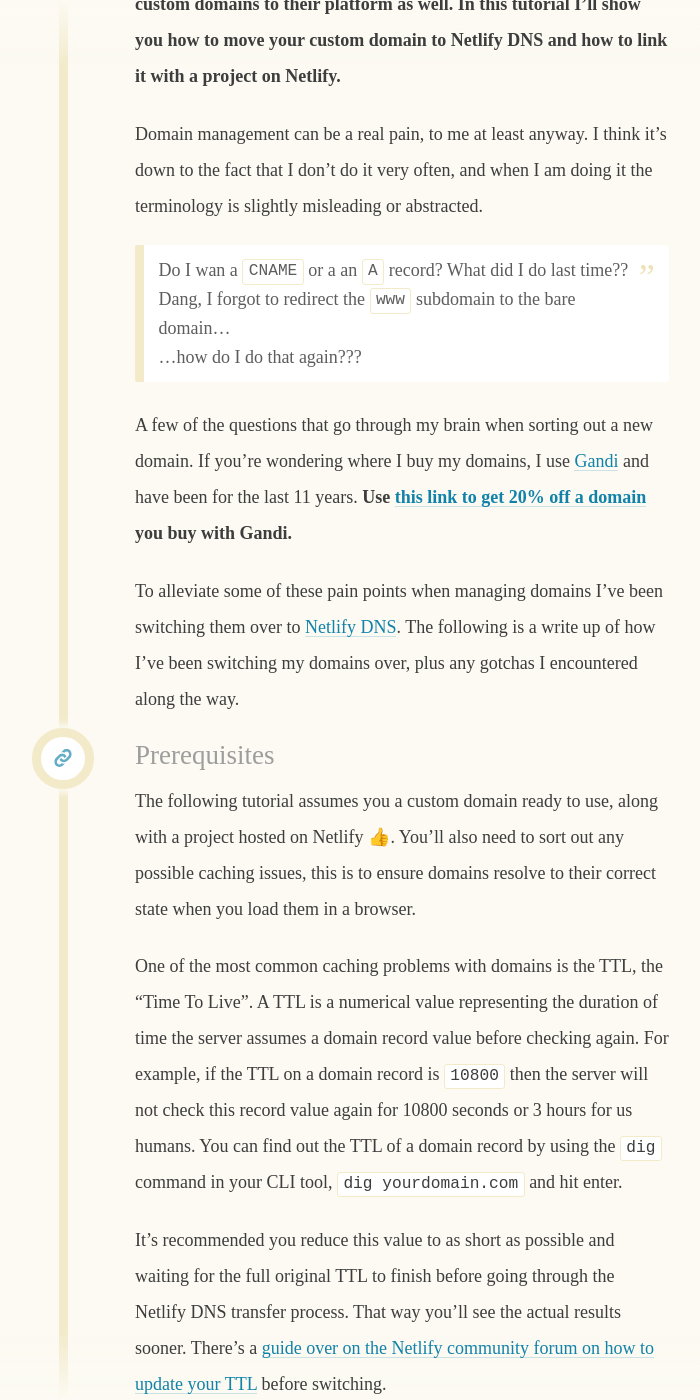
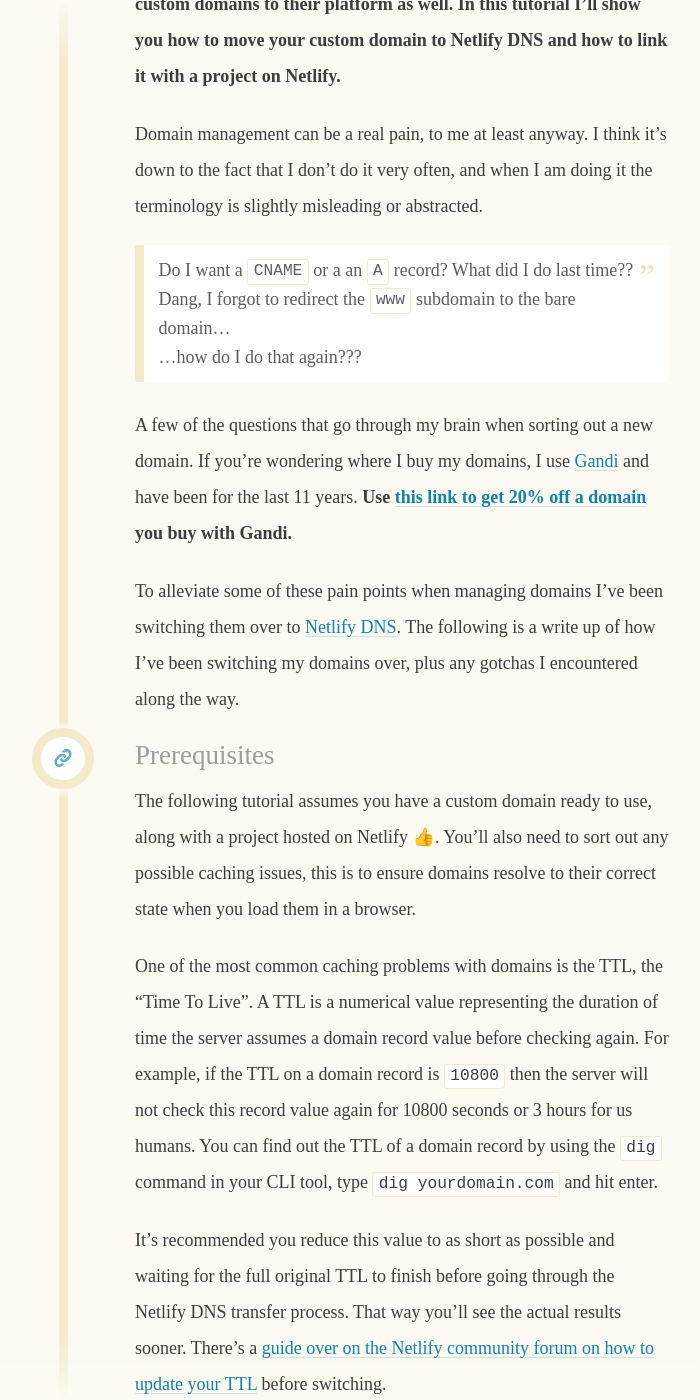
Before and after one commit to daviddarnes/david.darn.es, a Jekyll site: the page built from _posts/2020-07-28-switching-to-netlify-dns.md, in a window 1280 px wide and 1400 px high, scrolled down 273 px. Shown: the whole window, without its empty margins (301-1001 px from the left). Built offline with Jekyll 4.4.1, drawn with Linux system fonts in a browser that asks for light colours; some web fonts are replaced; some of the changed text lies outside the part shown.

Commit message:
Update 2020-07-28-switching-to-netlify-dns.md

```diff
--- a/_posts/2020-07-28-switching-to-netlify-dns.md
+++ b/_posts/2020-07-28-switching-to-netlify-dns.md
@@ -11,7 +11,7 @@
 
 Domain management can be a real pain, to me at least anyway. I think it's down to the fact that I don't do it very often, and when I am doing it the terminology is slightly misleading or abstracted.
 
-> Do I wan a `CNAME` or a an `A` record? What did I do last time??
+> Do I want a `CNAME` or a an `A` record? What did I do last time??
 >
 > Dang, I forgot to redirect the `www` subdomain to the bare domain…
 >
@@ -23,9 +23,9 @@
 
 ## Prerequisites
 
-The following tutorial assumes you a custom domain ready to use, along with a project hosted on Netlify 👍. You'll also need to sort out any possible caching issues, this is to ensure domains resolve to their correct state when you load them in a browser.
+The following tutorial assumes you have a custom domain ready to use, along with a project hosted on Netlify 👍. You'll also need to sort out any possible caching issues, this is to ensure domains resolve to their correct state when you load them in a browser.
 
-One of the most common caching problems with domains is the TTL, the "Time To Live". A TTL is a numerical value representing the duration of time the server assumes a domain record value before checking again. For example, if the TTL on a domain record is `10800` then the server will not check this record value again for 10800 seconds or 3 hours for us humans. You can find out the TTL of a domain record by using the `dig` command in your CLI tool, `dig yourdomain.com` and hit enter.
+One of the most common caching problems with domains is the TTL, the "Time To Live". A TTL is a numerical value representing the duration of time the server assumes a domain record value before checking again. For example, if the TTL on a domain record is `10800` then the server will not check this record value again for 10800 seconds or 3 hours for us humans. You can find out the TTL of a domain record by using the `dig` command in your CLI tool, type `dig yourdomain.com` and hit enter.
 
 It's recommended you reduce this value to as short as possible and waiting for the full original TTL to finish before going through the Netlify DNS transfer process. That way you'll see the actual results sooner. There's a [guide over on the Netlify community forum on how to update your TTL](https://community.netlify.com/t/support-guide-minimal-downtime-for-a-live-site-dns-migration/141) before switching.
 
@@ -35,7 +35,7 @@
 
 ![Domains view in Netlify](/images/netlify-dns/add-domain-button.png)
 
-Click on "Add or register a domain" and enter your domain into the "Domain" field. You can also buy a new custom domain from here too, if you're wanting to keep your stack of services to a minimum.
+Click on "Add or register domain" and enter your domain into the "Domain" field. You can also buy a new custom domain from here too, if you're wanting to keep your stack of services to a minimum.
 
 For people who already own their domain clicking "Verify" will respond with Netlify telling you that the domain already has an owner, which is hopefully you. Click "Yes, add domain".
 
```
Also changed, not shown: other parts of _posts/2020-07-28-switching-to-netlify-dns.md (+1 -1 lines).
